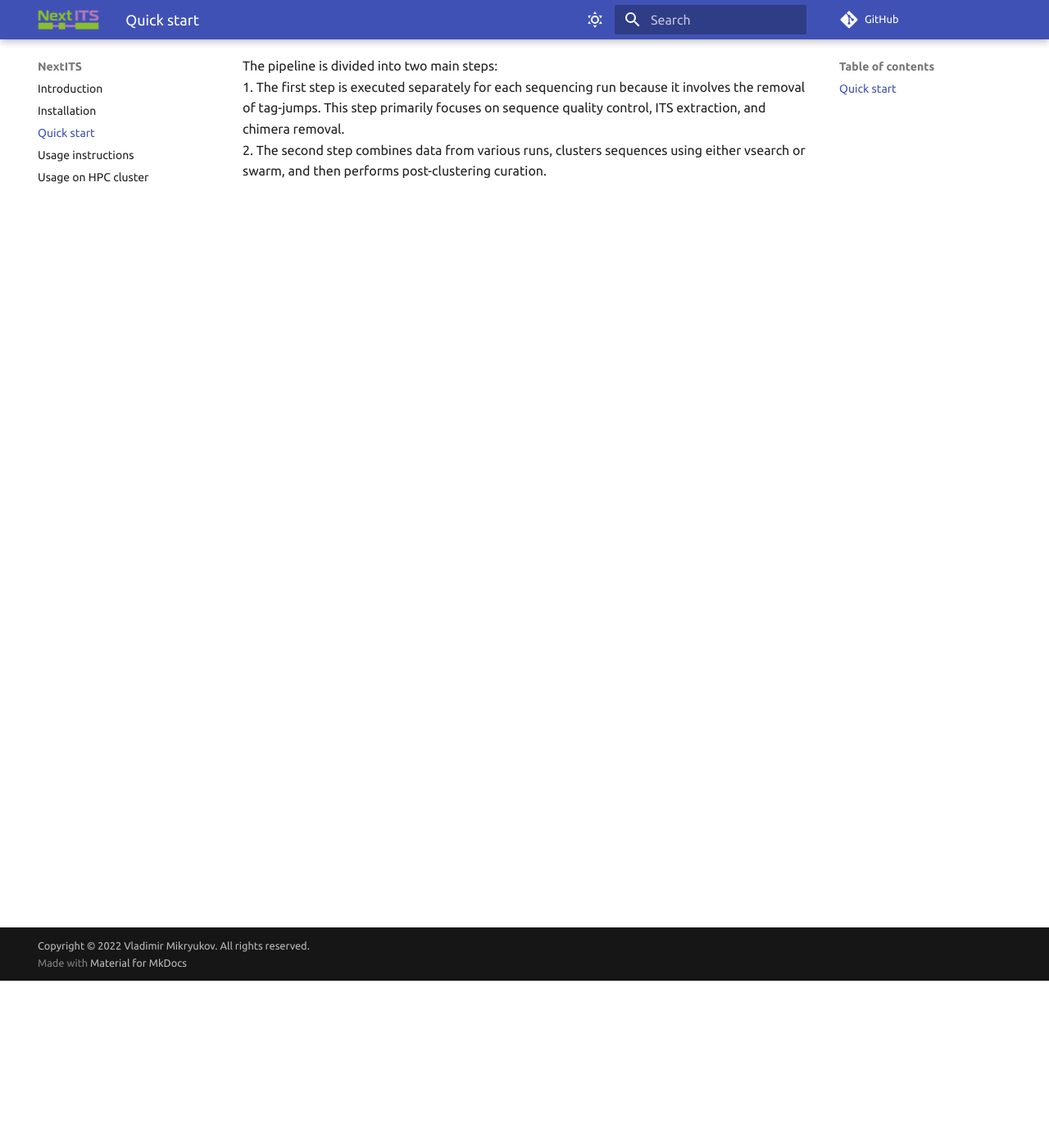
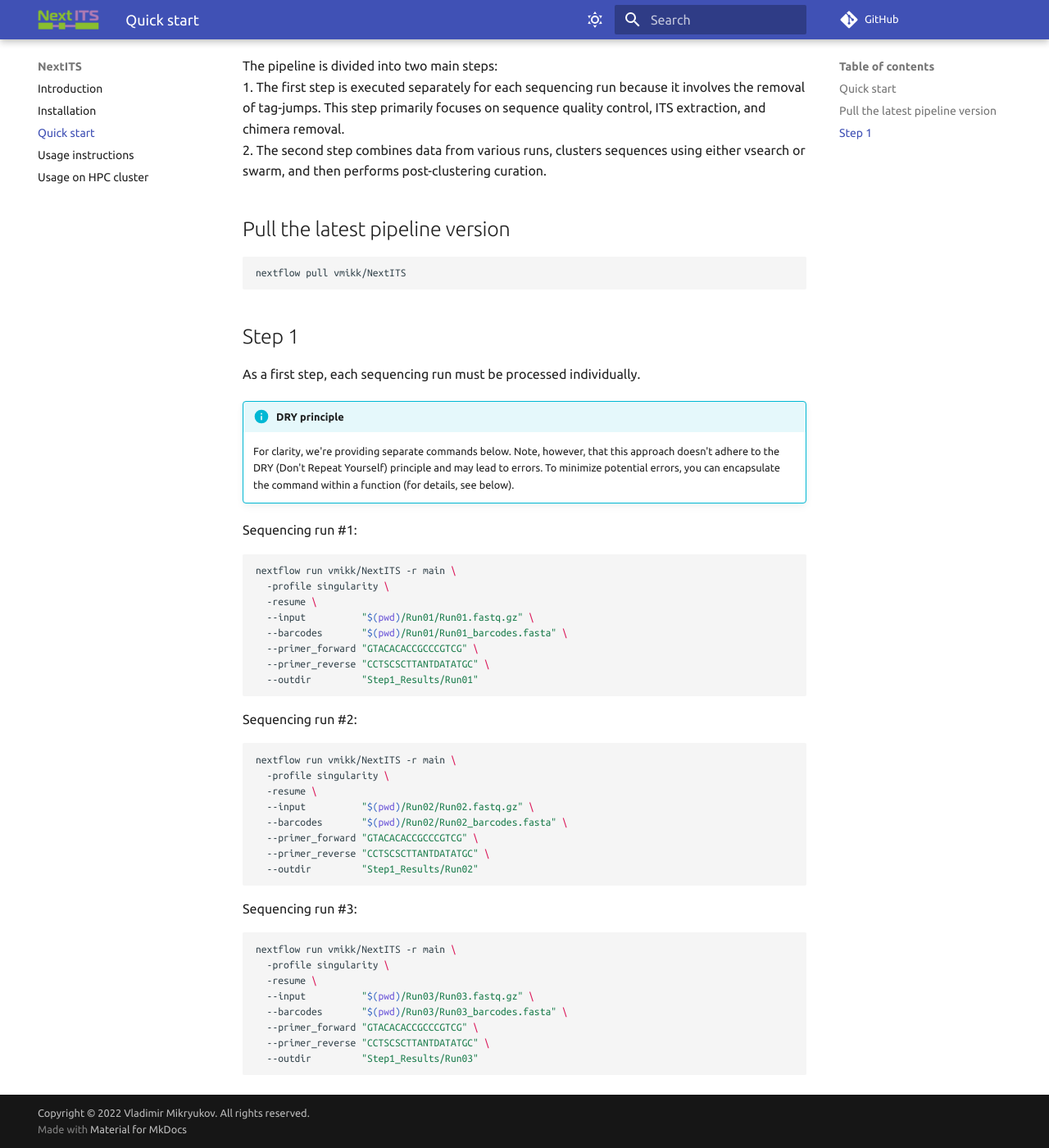
Before and after one commit to Next-ITS/nextits.github.io, an MkDocs documentation site: the page built from docs/quickstart.md, in a window 1280 px wide and 1400 px high, scrolled down 204 px. Shown: the whole window at 82% size. Built offline with MkDocs 1.6.1 and Material for MkDocs 9.7.7, drawn with Linux system fonts in a browser that asks for light colours; comment, search, counter and statistics services are not loaded.

Commit message:
quickstart - step-1

````diff
--- a/docs/quickstart.md
+++ b/docs/quickstart.md
@@ -11,3 +11,56 @@ Get started quickly with NextITS by following these simple instructions.
 The pipeline is divided into two main steps:
 1. The first step is executed separately for each sequencing run because it involves the removal of tag-jumps. This step primarily focuses on sequence quality control, ITS extraction, and chimera removal.
 2. The second step combines data from various runs, clusters sequences using either vsearch or swarm, and then performs post-clustering curation.
+
+##  Pull the latest pipeline version
+
+``` bash
+nextflow pull vmikk/NextITS
+```
+
+
+## Step 1
+
+As a first step, each sequencing run must be processed individually.
+
+!!! info "DRY principle"
+    For clarity, we're providing separate commands below.
+    Note, however, that this approach doesn't adhere to the DRY (Don't Repeat Yourself) principle and may lead to errors.
+    To minimize potential errors, you can encapsulate the command within a function (for details, see below).
+
+
+Sequencing run #1:
+``` bash
+nextflow run vmikk/NextITS -r main \
+  -profile singularity \
+  -resume \
+  --input          "$(pwd)/Run01/Run01.fastq.gz" \
+  --barcodes       "$(pwd)/Run01/Run01_barcodes.fasta" \
+  --primer_forward "GTACACACCGCCCGTCG" \
+  --primer_reverse "CCTSCSCTTANTDATATGC" \
+  --outdir         "Step1_Results/Run01"
+```
+
+Sequencing run #2:
+``` bash
+nextflow run vmikk/NextITS -r main \
+  -profile singularity \
+  -resume \
+  --input          "$(pwd)/Run02/Run02.fastq.gz" \
+  --barcodes       "$(pwd)/Run02/Run02_barcodes.fasta" \
+  --primer_forward "GTACACACCGCCCGTCG" \
+  --primer_reverse "CCTSCSCTTANTDATATGC" \
+  --outdir         "Step1_Results/Run02"
+```
+
+Sequencing run #3:
+``` bash
+nextflow run vmikk/NextITS -r main \
+  -profile singularity \
+  -resume \
+  --input          "$(pwd)/Run03/Run03.fastq.gz" \
+  --barcodes       "$(pwd)/Run03/Run03_barcodes.fasta" \
+  --primer_forward "GTACACACCGCCCGTCG" \
+  --primer_reverse "CCTSCSCTTANTDATATGC" \
+  --outdir         "Step1_Results/Run03"
+```
````
